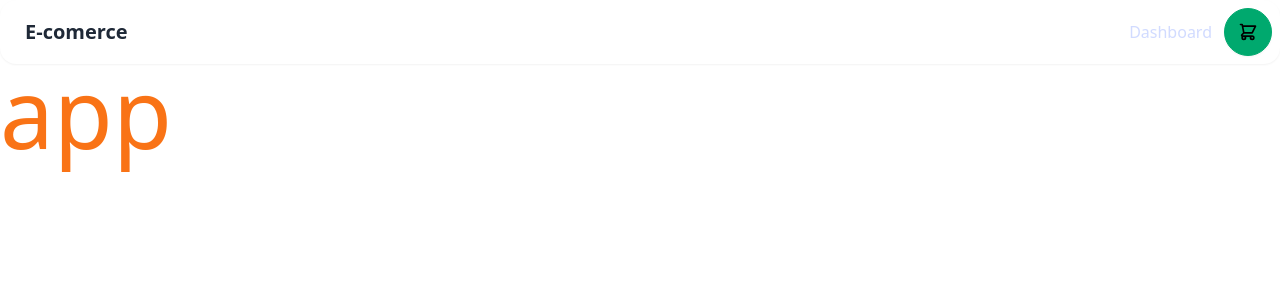
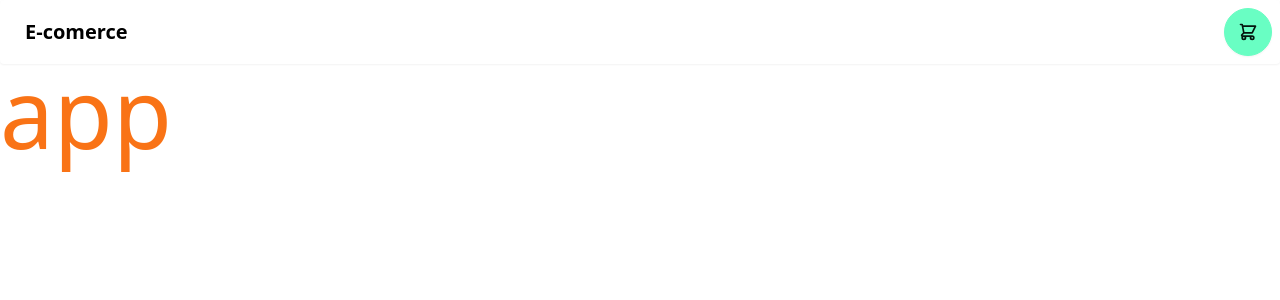
Before and after one commit to wizzard95/ecomerce, a React (Vite) app in the folder FRONT/: page / in a window 1280 px wide. Shown: the top 300 px of the page. Built offline with nearby package versions, Linux system fonts and the light colour scheme.

Commit message:
confi|ui: aplicar tema lofi de daisyUI en archivo de configuracion de tailwind e index.html

```diff
--- a/FRONT/index.html
+++ b/FRONT/index.html
@@ -1,5 +1,5 @@
 <!doctype html>
-<html lang="en">
+<html lang="es" data-theme="lofi">
     <head>
         <meta charset="UTF-8" />
         <link rel="icon" type="image/svg+xml" href="/favicon.svg" />
--- a/FRONT/tailwind.config.js
+++ b/FRONT/tailwind.config.js
@@ -8,6 +8,6 @@ export default {
     },
     plugins: [daisyui],
     daisyui: {
-        themes: ['light'],
+        themes: ['light', 'lofi'],
     },
 }
```
Lines whose indentation alone changed are shown as unchanged.
